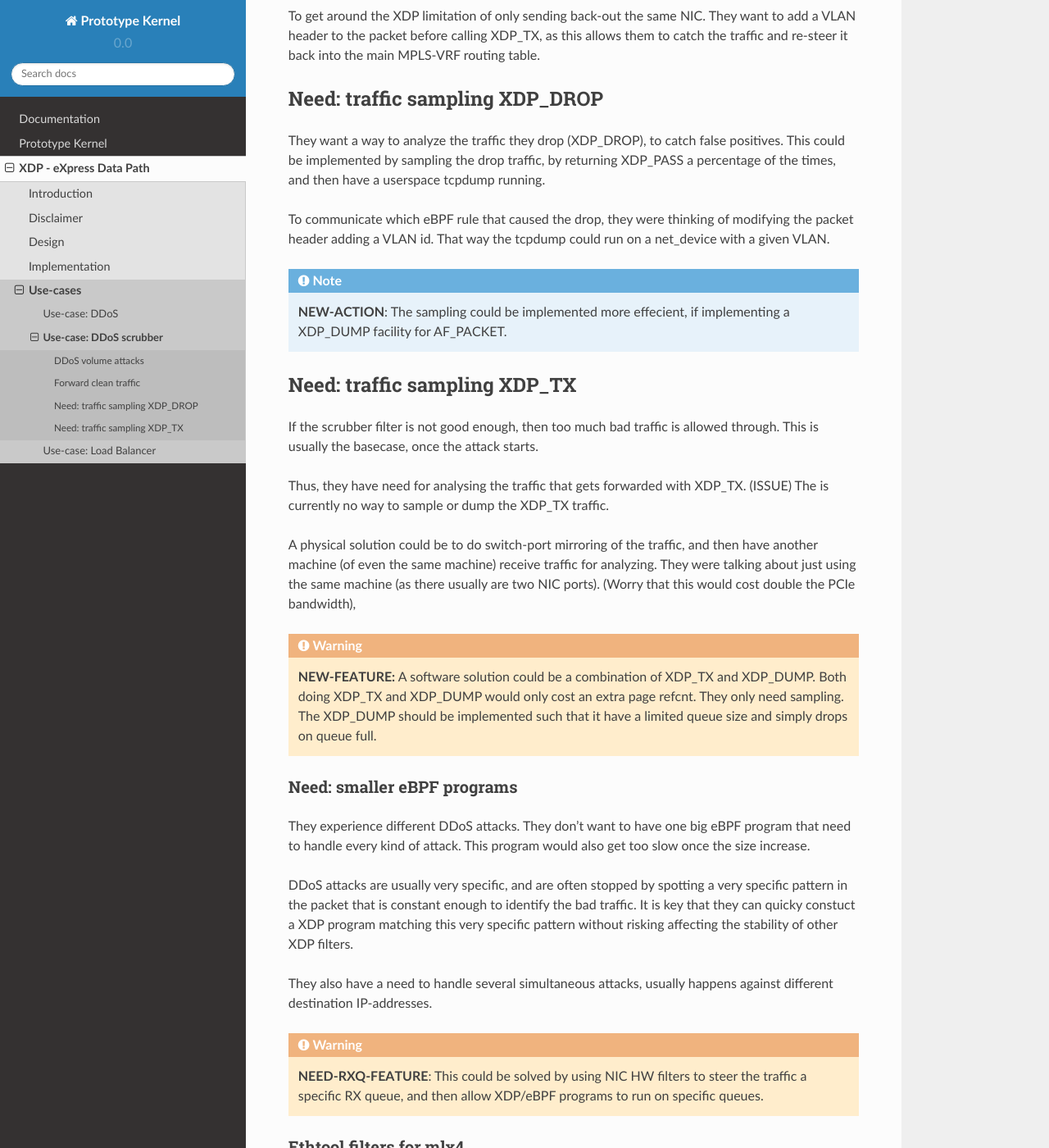
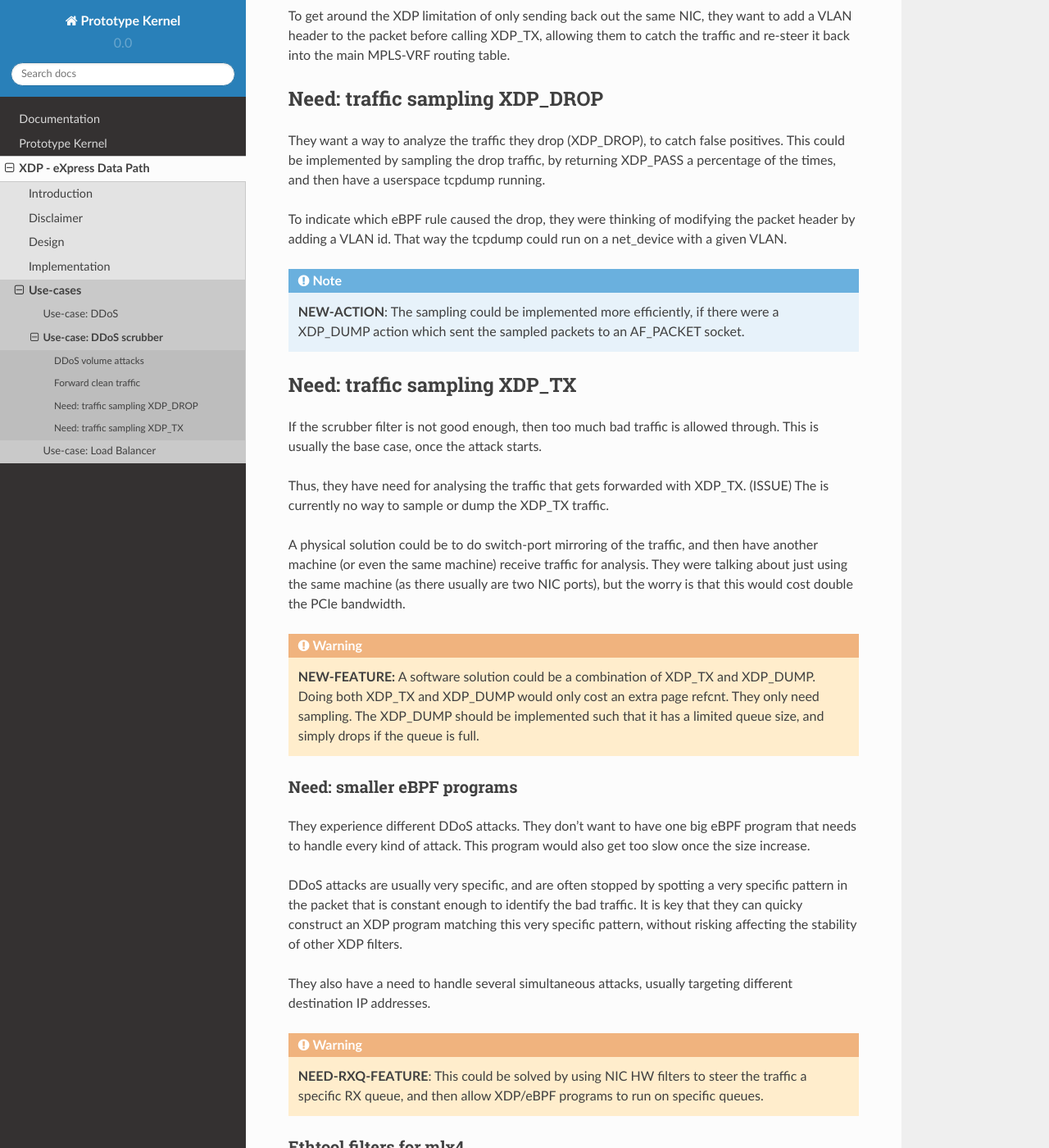
Before and after one commit to netoptimizer/prototype-kernel, a Sphinx documentation site: the page built from kernel/Documentation/networking/XDP/use-cases/xdp_use_case_ddos_scrubber.rst, in a window 1280 px wide and 1400 px high, scrolled down 696 px. Shown: the whole window at 82% size. Built offline with Sphinx 7.4.7 and the Read the Docs theme 2.0.0, drawn with Linux system fonts in a browser that asks for light colours; some of the changed text lies outside the part shown.

Commit message:
Copy-edit the Use-Cases
Signed-off-by: Edward Cree <ecree@solarflare.com>

```diff
--- a/kernel/Documentation/networking/XDP/use-cases/index.rst
+++ b/kernel/Documentation/networking/XDP/use-cases/index.rst
@@ -2,7 +2,7 @@
 Use-cases
 =========
 
-XDP use-cases, some are only proposals.
+XDP use-cases; some are only proposals.
 
 Contents:
 
--- a/kernel/Documentation/networking/XDP/use-cases/xdp_use_case_ddos_scrubber.rst
+++ b/kernel/Documentation/networking/XDP/use-cases/xdp_use_case_ddos_scrubber.rst
@@ -15,9 +15,9 @@
 attacks.  They have much larger pipes to the Internet than their
 internal backbone can actually handle.
 
-Usually a specific IP-address is attacked.  Then that happens the
-IP-address is placed into a MPLS-VRF alternative route-tables, that
-gets routed through/passed some scrubbing servers.
+Usually a specific IP address is attacked.  When that happens, the IP
+address is placed into MPLS-VRF alternative routing tables, so the
+traffic gets routed through some scrubbing servers.
 
 The purpose of the scrubbing servers is to reduce (or drop) enough
 traffic, such that the DoS volume attack is less than the capacity of
@@ -26,12 +26,13 @@
 Forward clean traffic
 =====================
 
-The clean/good traffic need to be forwarded towards backbone.
+The clean/good traffic needs to be forwarded towards the internal
+backbone.
 
-To get around the XDP limitation of only sending back-out the same
-NIC.  They want to add a VLAN header to the packet before calling
-XDP_TX, as this allows them to catch the traffic and re-steer it back
-into the main MPLS-VRF routing table.
+To get around the XDP limitation of only sending back out the same
+NIC, they want to add a VLAN header to the packet before calling
+XDP_TX, allowing them to catch the traffic and re-steer it back into
+the main MPLS-VRF routing table.
 
 
 Need: traffic sampling XDP_DROP
@@ -42,20 +43,21 @@
 traffic, by returning XDP_PASS a percentage of the times, and then
 have a userspace tcpdump running.
 
-To communicate which eBPF rule that caused the drop, they were
-thinking of modifying the packet header adding a VLAN id.  That way
-the tcpdump could run on a net_device with a given VLAN.
+To indicate which eBPF rule caused the drop, they were thinking of
+modifying the packet header by adding a VLAN id.  That way the tcpdump
+could run on a net_device with a given VLAN.
 
 .. note::
 
-   **NEW-ACTION**: The sampling could be implemented more effecient,
-   if implementing a XDP_DUMP facility for AF_PACKET.
+   **NEW-ACTION**: The sampling could be implemented more efficiently,
+   if there were a XDP_DUMP action which sent the sampled packets to
+   an AF_PACKET socket.
 
 Need: traffic sampling XDP_TX
 =============================
 
 If the scrubber filter is not good enough, then too much bad traffic
-is allowed through.  This is usually the basecase, once the attack
+is allowed through.  This is usually the base case, once the attack
 starts.
 
 Thus, they have need for analysing the traffic that gets forwarded
@@ -63,35 +65,35 @@
 XDP_TX traffic.
 
 A physical solution could be to do switch-port mirroring of the
-traffic, and then have another machine (of even the same machine)
-receive traffic for analyzing.  They were talking about just using the
-same machine (as there usually are two NIC ports). (Worry that this
-would cost double the PCIe bandwidth),
+traffic, and then have another machine (or even the same machine)
+receive traffic for analysis.  They were talking about just using the
+same machine (as there usually are two NIC ports), but the worry is
+that this would cost double the PCIe bandwidth.
 
 .. warning::
 
    **NEW-FEATURE:** A software solution could be a combination of
-   XDP_TX and XDP_DUMP.  Both doing XDP_TX and XDP_DUMP would only
+   XDP_TX and XDP_DUMP.  Doing both XDP_TX and XDP_DUMP would only
    cost an extra page refcnt.  They only need sampling.  The XDP_DUMP
-   should be implemented such that it have a limited queue size and
-   simply drops on queue full.
+   should be implemented such that it has a limited queue size, and
+   simply drops if the queue is full.
 
 
 Need: smaller eBPF programs
 ---------------------------
 
 They experience different DDoS attacks.  They don't want to have one
-big eBPF program that need to handle every kind of attack.  This
+big eBPF program that needs to handle every kind of attack.  This
 program would also get too slow once the size increase.
 
 DDoS attacks are usually very specific, and are often stopped by
 spotting a very specific pattern in the packet that is constant enough
-to identify the bad traffic. It is key that they can quicky constuct a
-XDP program matching this very specific pattern without risking
+to identify the bad traffic.  It is key that they can quicky construct
+an XDP program matching this very specific pattern, without risking
 affecting the stability of other XDP filters.
 
 They also have a need to handle several simultaneous attacks, usually
-happens against different destination IP-addresses.
+targeting different destination IP addresses.
 
 .. warning::
 
```
Also changed, not shown: other parts of kernel/Documentation/networking/XDP/use-cases/xdp_use_case_ddos_scrubber.rst (+2 -2 lines), kernel/Documentation/networking/XDP/use-cases/xdp_use_case_ddos.rst (+9 -9 lines), kernel/Documentation/networking/XDP/use-cases/xdp_use_case_load_balancer.rst (+18 -17 lines).
